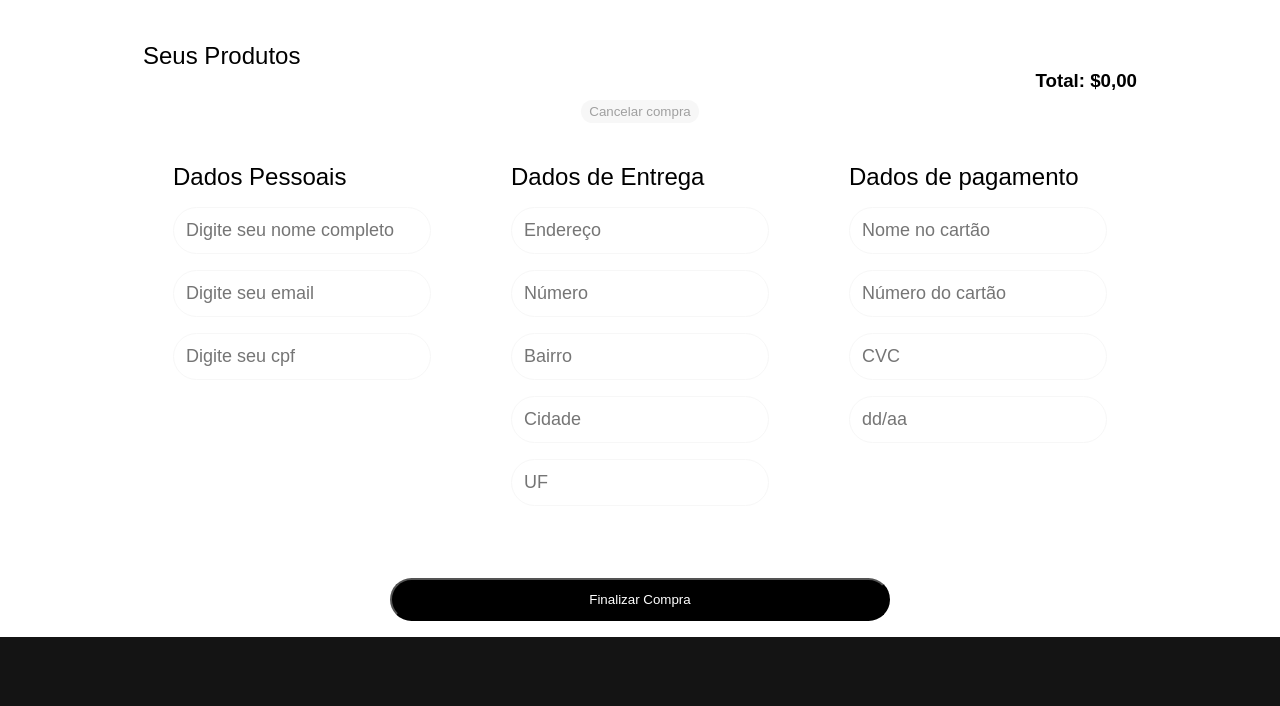
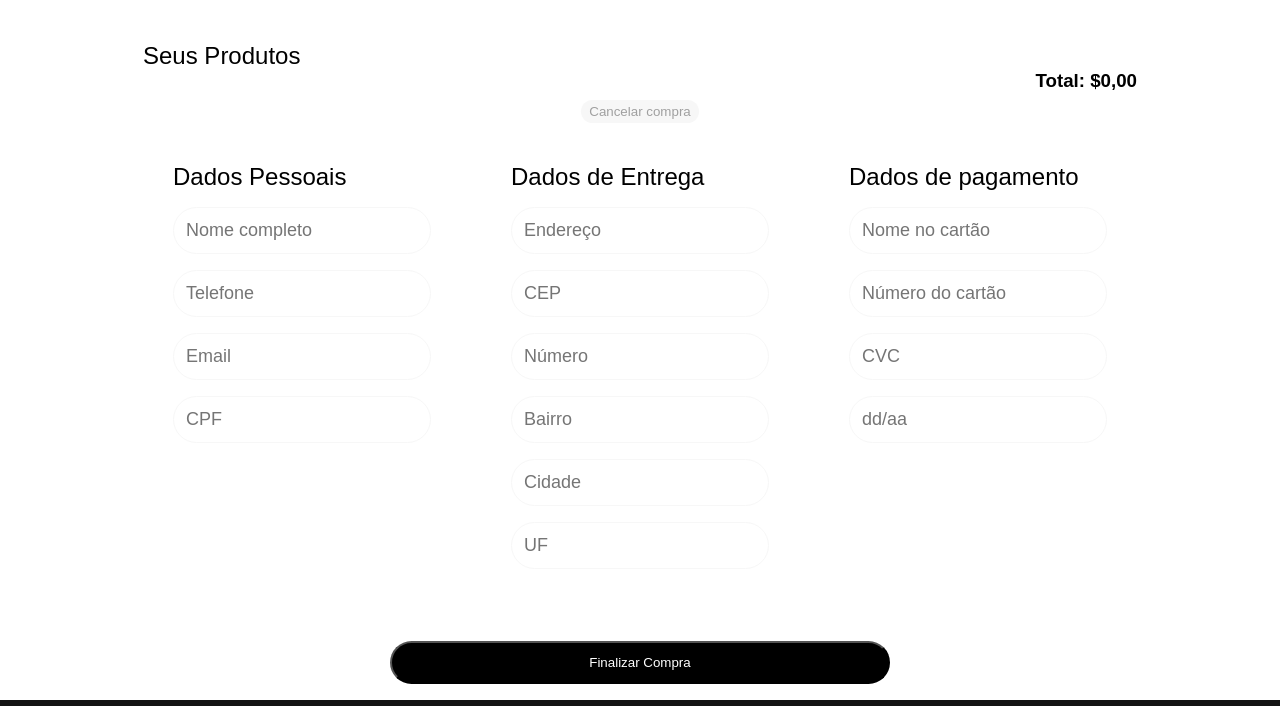
Before and after one commit to 40jope/ekin-shop, a plain HTML site: page checkout.html in a window 1280 px wide. Shown: the part 84-790 px from the top of the page. Drawn offline with nearby package versions, Linux system fonts and the light colour scheme; some packages are replaced by stand-ins of ours; a script that the page names is missing; a web font is replaced by a local one.

Commit message:
mascara para inputs do formulario de checkout

```diff
--- a/checkout.html
+++ b/checkout.html
@@ -47,13 +47,15 @@
         <div class="inputs-fomulario">
             <div class="grupo-formulario-checkout">
                 <h3 class="titulo-checkout" >Dados Pessoais</h3>
-                <input type="text" placeholder="Digite seu nome completo" class="input-nome input-formulario-checkout" id="input-nome">
-                <input type="email" placeholder="Digite seu email" class="input-email input-formulario-checkout" id="input-email">
-                <input type="number" placeholder="Digite seu cpf" class="input-cpf input-formulario-checkout" id="input-cpf">
+                <input type="text" placeholder="Nome completo" class="input-nome input-formulario-checkout" id="input-nome">
+                <input type="text" placeholder="Telefone" class="input-telefone input-formulario-checkout" id="input-telefone">
+                <input type="email" placeholder="Email" class="input-email input-formulario-checkout" id="input-email">
+                <input type="text" placeholder="CPF" class="input-cpf input-formulario-checkout" id="input-cpf">
             </div>
             <div class="grupo-formulario-checkout">
                 <h3 class="titulo-checkout" >Dados de Entrega</h3>
                 <input type="text" placeholder="Endereço" class="input-endereco input-formulario-checkout" id="input-endereco">
+                <input type="text" placeholder="CEP" class="input-cep input-formulario-checkout" id="input-cep">
                 <input type="number" placeholder="Número" class="input-numero input-formulario-checkout" id="input-numero">
                 <input type="text" placeholder="Bairro" class="input-bairro input-formulario-checkout" id="input-bairro">
                 <input type="text" placeholder="Cidade" class="input-cidade input-formulario-checkout" id="input-cidade">
@@ -62,9 +64,9 @@
             <div class="grupo-formulario-checkout">
                 <h3 class="titulo-checkout" >Dados de pagamento</h3>
                 <input type="text" placeholder="Nome no cartão" class="input-cartao-nome input-formulario-checkout" id="input-cartao-nome">
-                <input type="number" placeholder="Número do cartão" class="input-cartao-numero input-formulario-checkout" id="input-cartao-numero">
-                <input type="number" placeholder="CVC" class="input-cartao-cvc input-formulario-checkout" id="input-cartao-cvc">
-                <input type="number" placeholder="dd/aa" class="input-cartao-validade input-formulario-checkout" id="input-cartao-validade">
+                <input type="text" placeholder="Número do cartão" class="input-cartao-numero input-formulario-checkout" id="input-cartao-numero">
+                <input type="text" placeholder="CVC" class="input-cartao-cvc input-formulario-checkout" id="input-cartao-cvc">
+                <input type="text" placeholder="dd/aa" class="input-cartao-validade input-formulario-checkout" id="input-cartao-validade">
             </div>
         </div>
 
@@ -82,6 +84,8 @@
     </footer>
 
     <script src="https://cdn.jsdelivr.net/npm/sweetalert2@11"></script>
+    <script src="https://code.jquery.com/jquery-3.7.1.min.js"></script>
+    <script src="https://cdnjs.cloudflare.com/ajax/libs/jquery.mask/1.14.16/jquery.mask.js"></script>
     <script src="./funcionalidades/checkout.js" type="module"></script>
 </body>
 </html>
--- a/funcionalidades/checkout.js
+++ b/funcionalidades/checkout.js
@@ -1,5 +1,6 @@
 import { catalogo } from "../funcionalidades/catalogo.js";
 
+//carinho no checkout
 function lerLocalStorage (chave) {
     return JSON.parse(localStorage.getItem(chave));
 }
@@ -56,7 +57,7 @@ function atualizarPrecoCarrinho () {
 renderizarProdutosCarrinho()
 atualizarPrecoCarrinho()
 
-
+//alertas da pagina
 const botaoCancelarCompra = document.getElementById('botao-cancelar-compra');
 
 botaoCancelarCompra.addEventListener('click', () => {
@@ -93,8 +94,22 @@ botaoCancelarCompra.addEventListener('click', () => {
         });
 })
 
+//mascara de formulario
+$('#input-telefone').mask('(00) 00000-0000');
+$('#input-cpf').mask('000.000.000-00', {reverse: true});
+$('#input-cep').mask('00000-000');
+$('#input-uf').mask('AA', {
+    translation: {
+      'A': {
+        pattern: /[A-Za-z]/,
+      }
+    }
+  });
+$('#input-cartao-numero').mask('0000 0000 0000 0000');
+$('#input-cartao-cvc').mask('000');
+$('#input-cartao-validade').mask('00/00');
 
-
+//validaçao do formulario
 const formCheckout = document.getElementById("formulario-checkout")
 
 if (formCheckout) {
@@ -129,9 +144,11 @@ if (formCheckout) {
         function listaValidacaoInput () {
             var listaValidacao = {
                 'input-nome': "Nome não preenchido, ",
+                'input-telefone': "Telefone não preenchido, ",
+                'input-email': "Email não preenchido, ",
                 'input-cpf': "CPF não preenchido, ",
-                'input-email': "Email não preenchido, ",
                 'input-endereco': "Endereço não preenchido, ",
+                'input-cep': "CEP não preenchido, ",
                 'input-numero': "Numero do endereço não preenchido, ",
                 'input-bairro': "Bairro não preenchido, ",
                 'input-cidade': "Cidade não preenchida, ",
```
